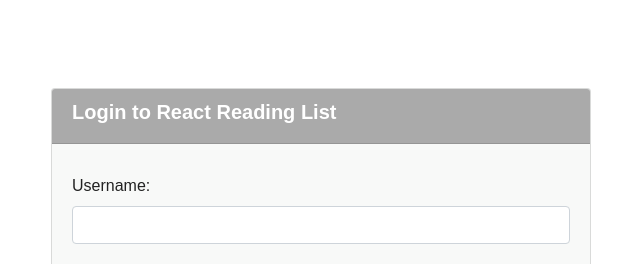
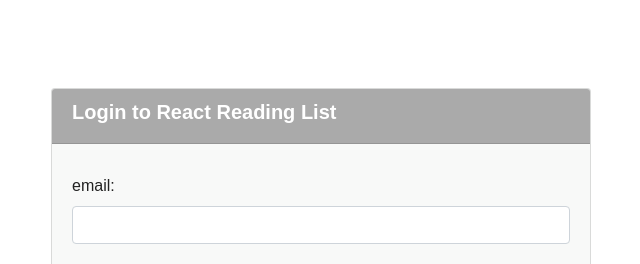
Before and after one commit to jesseodonoghue/project-3, a React (Create React App) app in the folder client/: page / in a window 1280 px wide. Shown: the top 264 px of the page, without its empty margins (319-959 px from the left). Built offline with nearby package versions, Linux system fonts and the light colour scheme; no server answers; a web font is replaced by a local one.

Commit message:
fix user login

```diff
--- a/client/src/pages/Auth/LoginForm.js
+++ b/client/src/pages/Auth/LoginForm.js
@@ -6,7 +6,7 @@
 
 function LoginForm({login}) {
   const [userObject, setUserObject] = useState({
-    username: '',
+    email: '',
     password: ''
   });
   const [redirectTo, setRedirectTo] = useState(null);
@@ -20,7 +20,7 @@
 
 	const handleSubmit = (event) => {
 		event.preventDefault();
-		login(userObject.username, userObject.password);
+		login(userObject.email, userObject.password);
 		setRedirectTo('/');
 	};
 
@@ -34,11 +34,11 @@
           <Col size="md-6">
             <Card title="Login to React Reading List">
               <form style={{marginTop: 10}}>
-                <label htmlFor="username">Username: </label>
+                <label htmlFor="email">email: </label>
                 <Input
                   type="text"
-                  name="username"
-                  value={userObject.username}
+                  name="email"
+                  value={userObject.email}
                   onChange={handleChange}
                 />
                 <label htmlFor="password">Password: </label>
--- a/client/src/pages/Auth/SignupForm.js
+++ b/client/src/pages/Auth/SignupForm.js
@@ -9,7 +9,7 @@
   const [userObject, setUserObject] = useState({
     firstName: '',
     lastName: '',
-    username: '',
+    email: '',
     password: '',
     confirmPassword: '',
     redirectTo: null
@@ -29,7 +29,7 @@
 		AUTH.signup({
       firstName: userObject.firstName,
       lastName: userObject.lastName,
-      username: userObject.username,
+      email: userObject.email,
       password: userObject.password
     }).then(response => {
       // console.log(response);
@@ -52,25 +52,25 @@
         <Col size="md-6">
           <Card title="Register for React Reading List">
             <form style={{marginTop: 10}}>
-              <label htmlFor="username">First name: </label>
+              <label htmlFor="firstName">First name: </label>
               <Input
                 type="text"
                 name="firstName"
                 value={userObject.firstName}
                 onChange={handleChange}
               />
-              <label htmlFor="username">Last name: </label>
+              <label htmlFor="lastName">Last name: </label>
               <Input
                 type="text"
                 name="lastName"
                 value={userObject.lastName}
                 onChange={handleChange}
               />
-              <label htmlFor="username">Username: </label>
+              <label htmlFor="email">email: </label>
               <Input
                 type="text"
-                name="username"
-                value={userObject.username}
+                name="email"
+                value={userObject.email}
                 onChange={handleChange}
               />
               <label htmlFor="password">Password: </label>
--- a/client/src/utils/AUTH.js
+++ b/client/src/utils/AUTH.js
@@ -10,8 +10,8 @@
     return axios.post('/auth/logout');
   },
   // Log the user in
-  login: function(username, password) {
-    return axios.post('/auth/login', { username, password });
+  login: function(email, password) {
+    return axios.post('/auth/login', { email, password });
   },
   // New user registration
   signup: function(userData) {
```
Also changed, not shown: 2 other files (tests, documents, lock files or other folders).
